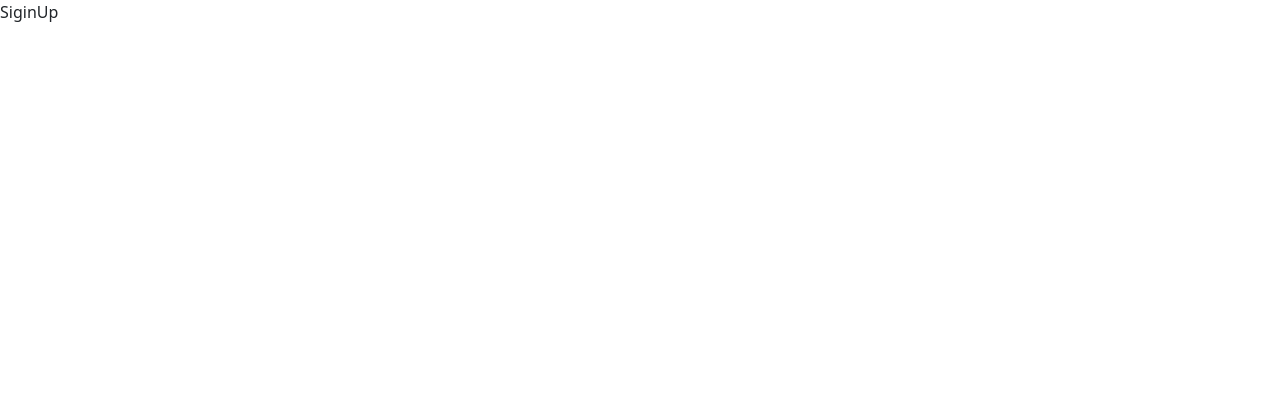
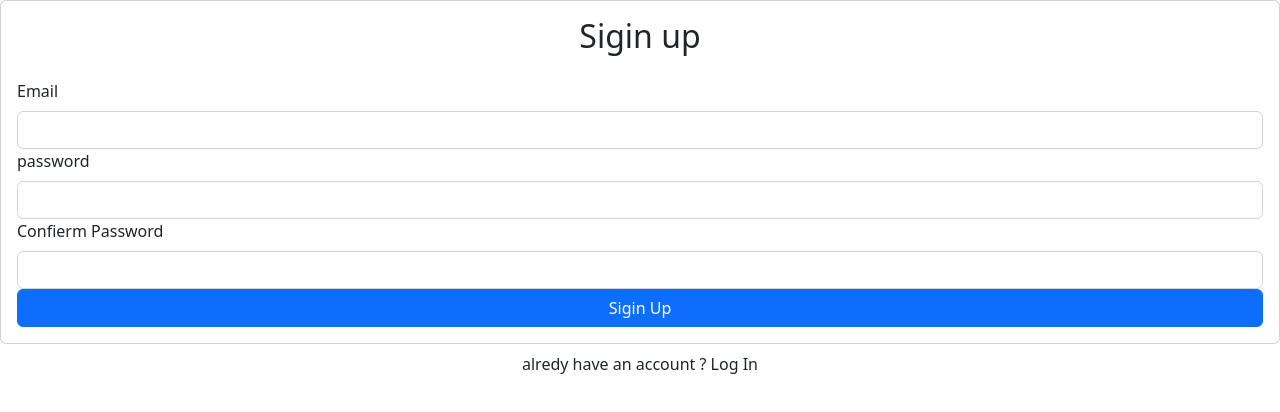
Before and after one commit to ahmad420/FINAL_PROJECT_2022-2023, a React (Create React App) app in the folder be-smart-frontend/: page /register in a window 1280 px wide. Shown: the top 412 px of the page. Built offline with nearby package versions, Linux system fonts and the light colour scheme.

Commit message:
firebase testing

```diff
--- a/be-smart-frontend/package.json
+++ b/be-smart-frontend/package.json
@@ -8,9 +8,11 @@
     "@testing-library/user-event": "^13.5.0",
     "axios": "^1.2.1",
     "bootstrap": "^5.2.3",
+    "firebase": "^9.15.0",
     "react": "^18.2.0",
     "react-bootstrap": "^2.7.0",
     "react-dom": "^18.2.0",
+    "react-dotenv": "^0.1.3",
     "react-router-dom": "^6.5.0",
     "react-scripts": "5.0.1",
     "web-vitals": "^2.1.4"
--- a/be-smart-frontend/src/App.js
+++ b/be-smart-frontend/src/App.js
@@ -1,14 +1,26 @@
 import "./App.css";
-import Footer from "./components/Footer";
-import NavBar from "./components/NavBar";
+// import Footer from "./components/Footer";
+// import NavBar from "./components/NavBar";
+// import { BrowserRouter, Route, Routes } from "react-router-dom";
+// import Login from "./pages/Login";
+import SiginUp from "./pages/SiginUp";
+import { AuthProvider } from "./contexts/AuthContext";
 
 function App() {
   return (
-    <div className="App">
-      <NavBar />
-      <h1>Be Smart</h1>
-      <Footer />
-    </div>
+    <AuthProvider>
+      <SiginUp />
+    </AuthProvider>
+    /* <NavBar />
+    <BrowserRouter basename={"/"}>
+      <Routes>
+        <Route path="/" element={<App />} />
+        <Route path="/login" element={<Login />} />
+        <Route path="/register" element={<SiginUp />} />
+      </Routes>
+    </BrowserRouter>
+
+    <Footer /> */
   );
 }
 
--- a/be-smart-frontend/src/components/Footer.jsx
+++ b/be-smart-frontend/src/components/Footer.jsx
@@ -1,7 +1,7 @@
 import React from "react";
 
 const Footer = () => {
-  return <div>Footer</div>;
+  return <div className="text-center mb-4">Footer</div>;
 };
 
 export default Footer;
--- /dev/null
+++ b/be-smart-frontend/src/contexts/AuthContext.js
@@ -0,0 +1,30 @@
+import React, { useContext, useState, useEffect } from "react";
+import auth from "../utils/firebaseConfig";
+
+const AuthContext = React.createContext();
+
+export function useAuth() {
+  return useContext(AuthContext);
+}
+
+export function AuthProvider({ children }) {
+  const [currentUser, setCurrentUser] = useState();
+
+  function signUp(email, password) {
+    return auth.createUserWithEmailAndPassword(email, password);
+  }
+
+  //   useEffect(() => {
+  //     const unsubscribe = auth.onAuthStateChanged((user) => {
+  //       setCurrentUser(user);
+  //     });
+  //     return unsubscribe;
+  //   }, []);
+
+  const value = {
+    currentUser,
+    signUp,
+  };
+
+  return <AuthContext.Provider value={value}>{children}</AuthContext.Provider>;
+}
--- a/be-smart-frontend/src/index.js
+++ b/be-smart-frontend/src/index.js
@@ -3,19 +3,10 @@ import ReactDOM from "react-dom/client";
 import "./index.css";
 import App from "./App";
 import "bootstrap/dist/css/bootstrap.min.css";
-import { BrowserRouter, Route, Routes } from "react-router-dom";
-import Login from "./pages/Login";
-import SiginUp from "./pages/SiginUp";
 
 const root = ReactDOM.createRoot(document.getElementById("root"));
 root.render(
   <React.StrictMode>
-    <BrowserRouter basename={"/"}>
-      <Routes>
-        <Route path="/" element={<App />} />
-        <Route path="/login" element={<Login />} />
-        <Route path="/register" element={<SiginUp />} />
-      </Routes>
-    </BrowserRouter>
+    <App />
   </React.StrictMode>
 );
--- a/be-smart-frontend/src/pages/Login.jsx
+++ b/be-smart-frontend/src/pages/Login.jsx
@@ -1,7 +1,51 @@
 import React from "react";
+import { useState } from "react";
+import { app } from "../utils/firebaseConfig";
+import { getAuth, createUserWithEmailAndPassword } from "firebase/auth";
 
 const Login = () => {
-  return <div>login</div>;
+  let auth = getAuth();
+  const [data, setData] = useState({});
+
+  const handleInput = (event) => {
+    let newInput = { [event.target.name]: event.target.value };
+    setData({ ...data, ...newInput });
+  };
+
+  const handleSubmit = () => {
+    createUserWithEmailAndPassword(auth, data.email, data.password)
+      .then((response) => {
+        console.log(response.user);
+      })
+      .catch((err) => {
+        alert(err.message);
+      });
+  };
+  return (
+    <>
+      <div>
+        <br />
+        <label>
+          email:
+          <input
+            type="email"
+            name="email"
+            onChange={(event) => handleInput(event)}
+          />
+        </label>
+        <br />
+        <label>
+          password:
+          <input
+            type="password"
+            name="email"
+            onChange={(event) => handleInput(event)}
+          />
+        </label>{" "}
+        <br />
+        <button onClick={handleSubmit}>Log In</button>
+      </div>
+    </>
+  );
 };
-
 export default Login;
--- a/be-smart-frontend/src/pages/SiginUp.jsx
+++ b/be-smart-frontend/src/pages/SiginUp.jsx
@@ -1,7 +1,47 @@
-import React from "react";
+import React, { useRef } from "react";
+import { Card, Form, Button } from "react-bootstrap";
+import { useAuth } from "../contexts/AuthContext";
 
 const SiginUp = () => {
-  return <div>SiginUp</div>;
+  const emailRef = useRef();
+  const passwordRef = useRef();
+  const passwordConfirmRef = useRef();
+  const { signUp } = useAuth();
+  function handelSubmit(e) {
+    e.preventDefault();
+    signUp(emailRef.current.value, passwordRef.current.value);
+  }
+  return (
+    <>
+      <Card>
+        <Card.Body>
+          <h2 className="text-center mb-4">Sigin up </h2>
+          <Form>
+            <Form.Group id="email">
+              <Form.Label>Email</Form.Label>
+              <Form.Control type="email" ref={emailRef} required />
+            </Form.Group>
+
+            <Form.Group id="password">
+              <Form.Label>password</Form.Label>
+              <Form.Control type="password" ref={passwordRef} required />
+            </Form.Group>
+
+            <Form.Group id="password-confirm">
+              <Form.Label>Confierm Password</Form.Label>
+              <Form.Control type="password" ref={passwordConfirmRef} required />
+            </Form.Group>
+            <Button className="w-100" type="submit">
+              Sigin Up
+            </Button>
+          </Form>
+        </Card.Body>
+      </Card>
+      <div className="w-100 text-center mt-2">
+        alredy have an account ? Log In
+      </div>
+    </>
+  );
 };
 
 export default SiginUp;
--- /dev/null
+++ b/be-smart-frontend/src/utils/firebaseConfig.js
@@ -0,0 +1,15 @@
+// Import the functions you need from the SDKs you need
+import "firebase/compat/auth";
+import firebase from "firebase/compat/app";
+const app = firebase.initializeApp({
+  apiKey: "asdf",
+  authDomain: "",
+  projectId: "",
+  storageBucket: "",
+  messagingSenderId: "",
+  appId: "",
+  measurementId: "",
+});
+
+export const auth = app.auth();
+export default app;
```
Also changed, not shown: be-smart-frontend/public/manifest.json, 2 other files (tests, documents, lock files or other folders).
